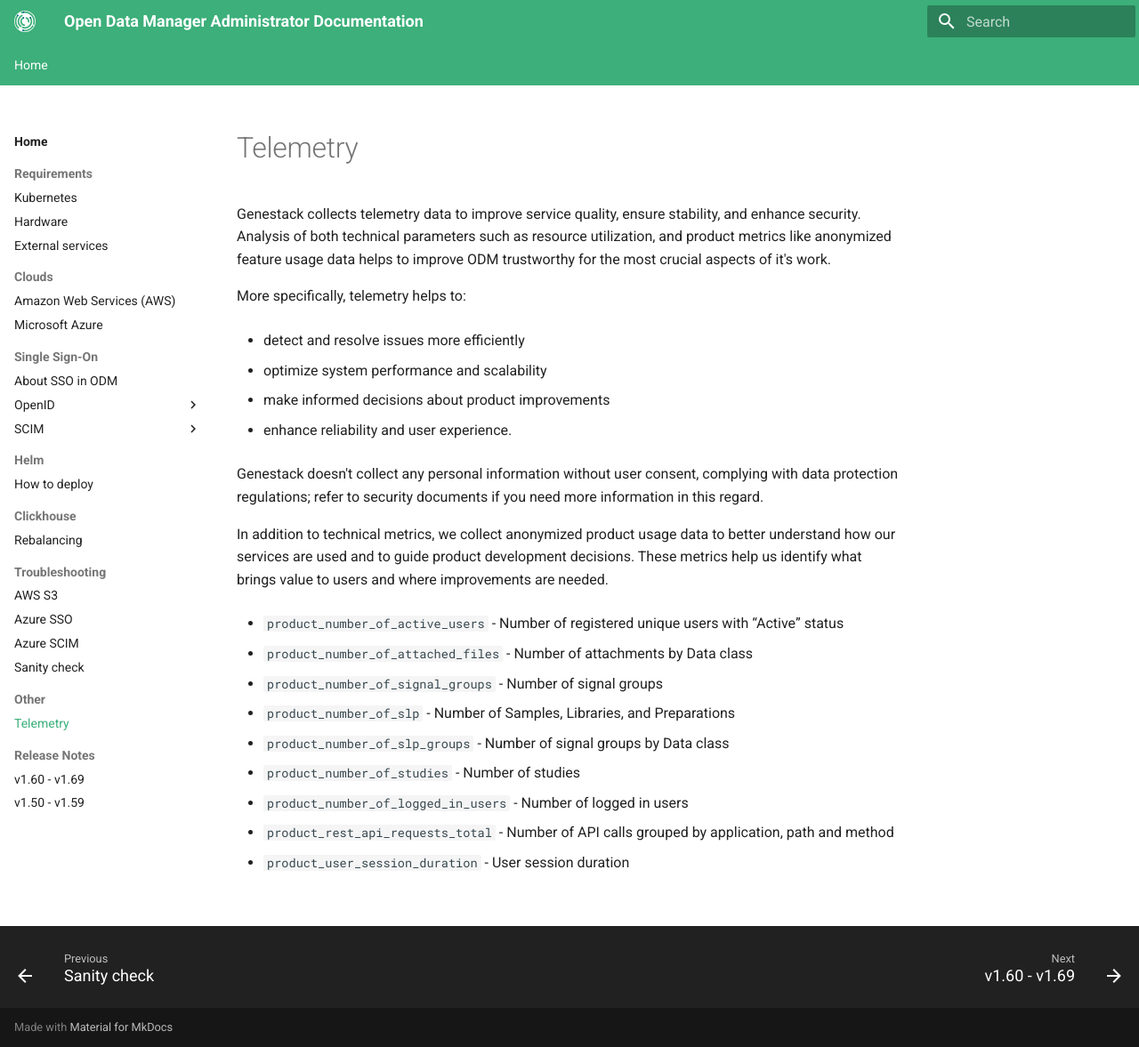
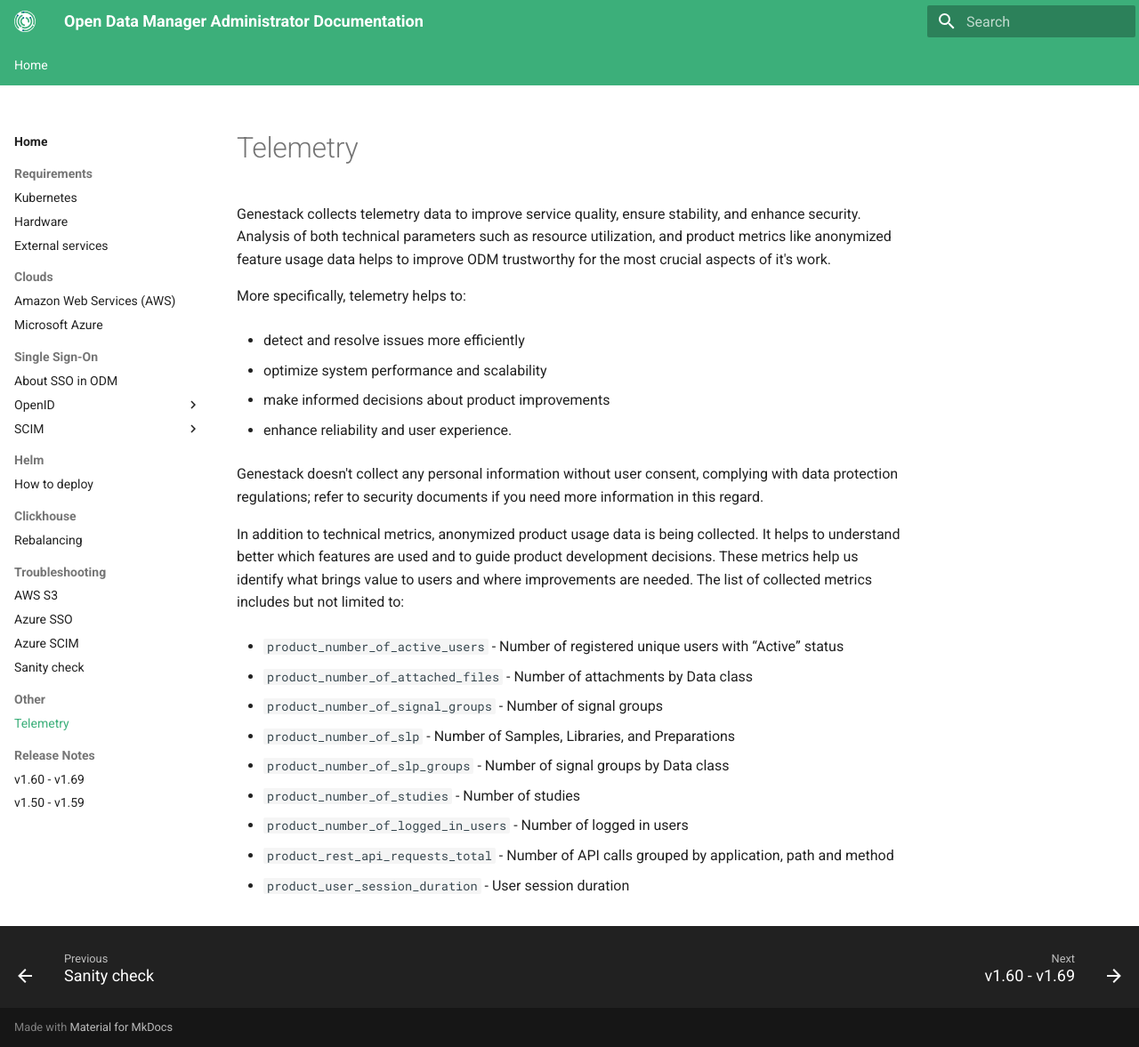
Before and after one commit to genestack/admin-docs, an MkDocs documentation site: the page built from docs/home/other/telemetry.md, in a window 1280 px wide and 1177 px high. Shown: the whole window at 89% size. Built offline with MkDocs 1.6.1 and Material for MkDocs 9.7.7, drawn with Linux system fonts in a browser that asks for light colours; the version menu is left out.

Commit message:
Update docs/home/other/telemetry.md
Co-authored-by: Mikhail Smazhevsky <mikhail.smazhevsky@genestack.com>

```diff
--- a/docs/home/other/telemetry.md
+++ b/docs/home/other/telemetry.md
@@ -14,7 +14,7 @@
 
 Genestack doesn't collect any personal information without user consent, complying with data protection regulations; refer to security documents if you need more information in this regard.
 
-In addition to technical metrics, we collect anonymized product usage data to better understand how our services are used and to guide product development decisions. These metrics help us identify what brings value to users and where improvements are needed.
+In addition to technical metrics, anonymized product usage data is being collected. It helps to understand better which features are used and to guide product development decisions. These metrics help us identify what brings value to users and where improvements are needed. The list of collected metrics includes but not limited to:
 
 - `product_number_of_active_users` - Number of registered unique users with “Active” status
 
```
